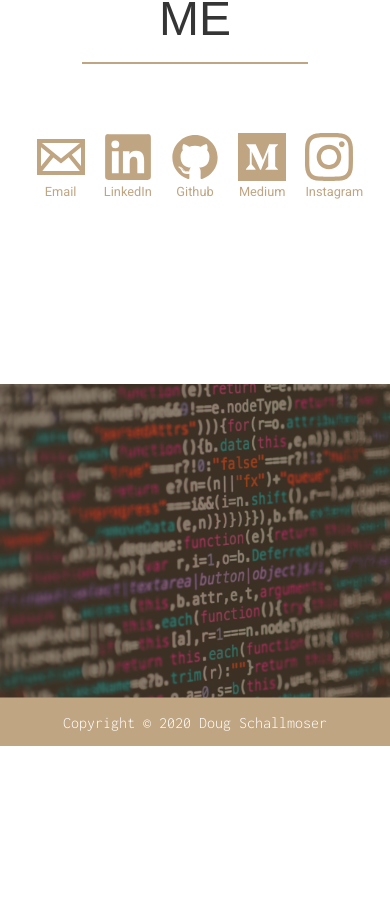
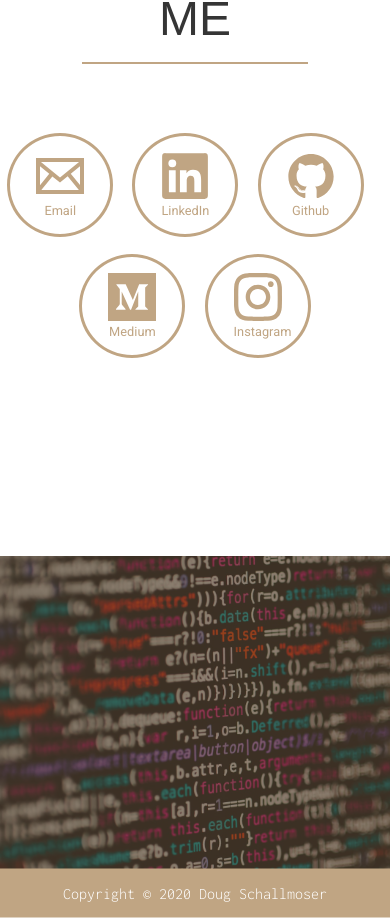
Before and after one commit to dougschallmoser/portfolio, a React (Create React App) app: page / in a window 390 px wide. Shown: the part 6758-7676 px from the top of the page. Before the commit the page ends 7504 px from the top, so only its background shows below. Built offline with nearby package versions, Linux system fonts and the light colour scheme; no server answers; a web font is replaced by a local one.

Commit message:
update styling for contact icons

```diff
--- a/public/styles/main.css
+++ b/public/styles/main.css
@@ -259,6 +259,15 @@
 .contact-icons a {
   text-decoration: none;
   color: #c0a583;
+  border: 3px solid #c0a583;
+  padding: 26px 36px;
+  border-radius: 50%;
+}
+
+.contact-icons a:hover {
+  border: 1px solid #353535;
+  background: #353535;
+  color: #fff;
 }
 
 .about-icon,
@@ -284,7 +293,8 @@
 }
 
 .contact-icon:not(:last-child) {
-  margin-right: 4em;
+  margin-right: 2em;
+  margin-bottom: 1em;
 }
 
 .about-icon:not(:last-child) {
@@ -647,6 +657,10 @@ section:nth-child(6) {
     font-size: 0.8em;
   }
 
+  .contact-icons a {
+    padding: 16px 26px;
+  }
+
   .contact-icon:not(:last-child) {
     margin-right: 1.5em;
   }
--- a/public/styles/modal.css
+++ b/public/styles/modal.css
@@ -21,7 +21,7 @@
   left: 0;
   right: 0;
   bottom: 0;
-  background-color: rgba(0, 0, 0, 0.5);
+  background-color: rgba(0, 0, 0, 0.58);
 }
 
 .modal-close {
@@ -73,7 +73,7 @@
 .modal-title {
   font-family: 'Barlow Condensed', sans-serif;
   font-size: 2em;
-  margin-bottom: 0.5em;
+  margin-bottom: 0.25em;
   text-align: center;
 }
 
--- a/src/components/Contact.tsx
+++ b/src/components/Contact.tsx
@@ -34,7 +34,7 @@ const Contact: React.FC = () => {
         </a>
         <a href="https://www.linkedin.com/in/doug-schallmoser/" target="_blank" rel="noreferrer" className="contact-icon">
           <svg viewBox="0 0 128 128">
-          <g fill="#c0a583"><path id="plain" d="M116,3H12a8.91,8.91,0,0,0-9,8.8V116.22A8.91,8.91,0,0,0,12,125H116a8.93,8.93,0,0,0,9-8.81V11.77A8.93,8.93,0,0,0,116,3ZM39.17,107H21.06V48.73H39.17Zm-9-66.21a10.5,10.5,0,1,1,10.49-10.5A10.5,10.5,0,0,1,30.12,40.77ZM107,107H88.89V78.65c0-6.75-.12-15.44-9.41-15.44s-10.87,7.36-10.87,15V107H50.53V48.73H67.89v8h.24c2.42-4.58,8.32-9.41,17.13-9.41C103.6,47.28,107,59.35,107,75Z"></path></g>
+            <g fill="#c0a583"><path id="plain" d="M116,3H12a8.91,8.91,0,0,0-9,8.8V116.22A8.91,8.91,0,0,0,12,125H116a8.93,8.93,0,0,0,9-8.81V11.77A8.93,8.93,0,0,0,116,3ZM39.17,107H21.06V48.73H39.17Zm-9-66.21a10.5,10.5,0,1,1,10.49-10.5A10.5,10.5,0,0,1,30.12,40.77ZM107,107H88.89V78.65c0-6.75-.12-15.44-9.41-15.44s-10.87,7.36-10.87,15V107H50.53V48.73H67.89v8h.24c2.42-4.58,8.32-9.41,17.13-9.41C103.6,47.28,107,59.35,107,75Z"></path></g>
           </svg>
           LinkedIn
         </a>
@@ -46,7 +46,7 @@ const Contact: React.FC = () => {
         </a>
         <a href="https://dougschallmoser.medium.com/" target="_blank" rel="noreferrer" className="contact-icon">
           <svg xmlns="http://www.w3.org/2000/svg" viewBox="0 0 24 24">
-          <g fill="#c0a583"><path d="M24 24h-24v-24h24v24zm-4.03-5.649v-.269l-1.247-1.224c-.11-.084-.165-.222-.142-.359v-8.998c-.023-.137.032-.275.142-.359l1.277-1.224v-.269h-4.422l-3.152 7.863-3.586-7.863h-4.638v.269l1.494 1.799c.146.133.221.327.201.523v7.072c.044.255-.037.516-.216.702l-1.681 2.038v.269h4.766v-.269l-1.681-2.038c-.181-.186-.266-.445-.232-.702v-6.116l4.183 9.125h.486l3.593-9.125v7.273c0 .194 0 .232-.127.359l-1.292 1.254v.269h6.274z"/></g>
+            <g fill="#c0a583"><path d="M24 24h-24v-24h24v24zm-4.03-5.649v-.269l-1.247-1.224c-.11-.084-.165-.222-.142-.359v-8.998c-.023-.137.032-.275.142-.359l1.277-1.224v-.269h-4.422l-3.152 7.863-3.586-7.863h-4.638v.269l1.494 1.799c.146.133.221.327.201.523v7.072c.044.255-.037.516-.216.702l-1.681 2.038v.269h4.766v-.269l-1.681-2.038c-.181-.186-.266-.445-.232-.702v-6.116l4.183 9.125h.486l3.593-9.125v7.273c0 .194 0 .232-.127.359l-1.292 1.254v.269h6.274z"/></g>
           </svg>
           Medium
         </a>
```
Also changed, not shown: 1 other file (tests, documents, lock files or other folders).
